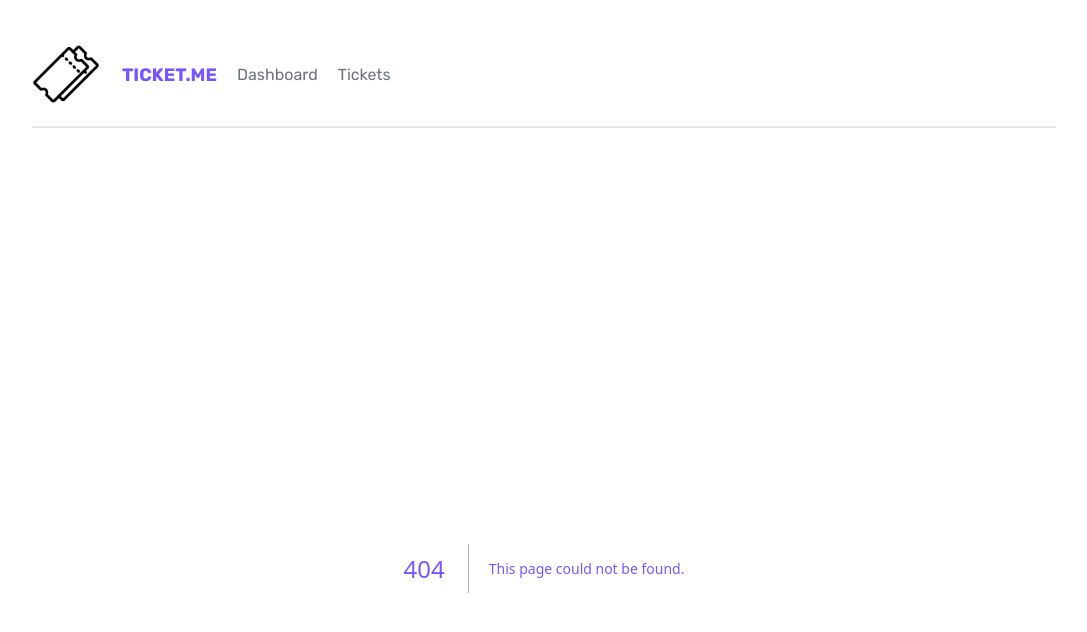
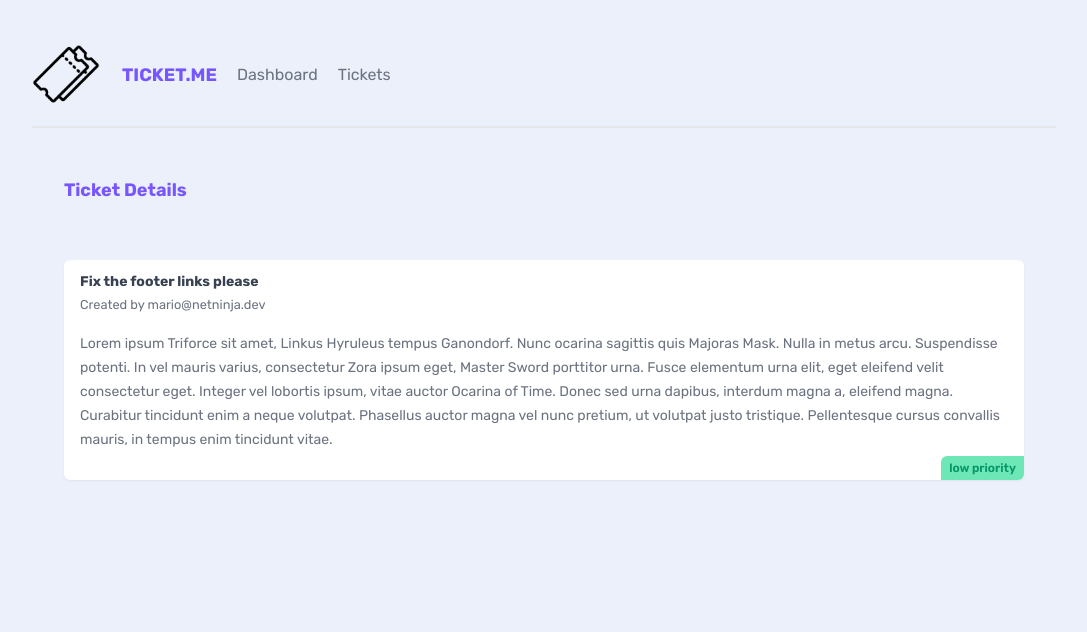
Before and after one commit to sytnikov/ticket-system-nextjs, a Next.js app: page /tickets/1 in a window 1280 px wide. Before the commit this address had no page. Shown: the top 632 px of the page, without its empty margins (96-1183 px from the left). Built offline with nearby package versions, Linux system fonts and the light colour scheme; data requests are answered from the project's data file.

Commit message:
added dynamic segments for separate tickets

```diff
--- a/app/tickets/TicketList.jsx
+++ b/app/tickets/TicketList.jsx
@@ -1,19 +1,22 @@
+import Link from "next/link";
+
 async function getTickets() {
   const res = await fetch("http://localhost:4000/tickets", {
     next: {
-      revalidate: 0
-    }
-  })
+      revalidate: 0,
+    },
+  });
 
-  return res.json()
+  return res.json();
 }
 
 export default async function TicketList() {
-  const tickets = await getTickets()
+  const tickets = await getTickets();
 
   return (
     <>
       {tickets.map((ticket) => (
+        <Link href={`/tickets/${ticket.id}`}>
           <div key={ticket.id} className="card my-5">
             <h3>{ticket.title}</h3>
             <p>{ticket.body.slice(0, 200)}...</p>
@@ -21,10 +24,11 @@
               {ticket.priority} priority
             </div>
           </div>
+        </Link>
       ))}
       {tickets.length === 0 && (
         <p className="text-center">There are no open tickets. yay!</p>
       )}
     </>
-  )
+  );
 }
--- /dev/null
+++ b/app/tickets/[id]/page.jsx
@@ -0,0 +1,28 @@
+async function getTicket(id) {
+  const res = await fetch(`http://localhost:4000/tickets/${id}`, {
+    next: {
+      revalidate: 20,
+    },
+  });
+  return res.json()
+}
+
+export default async function TicketDetails({ params }) {
+  const ticket = await getTicket(params.id);
+
+  return (
+    <main>
+      <nav>
+        <h2>Ticket Details</h2>
+      </nav>
+      <div className="card">
+        <h3>{ticket.title}</h3>
+        <small>Created by {ticket.user_email}</small>
+        <p>{ticket.body}</p>
+        <div className={`pill ${ticket.priority}`}>
+          {ticket.priority} priority
+        </div>
+      </div>
+    </main>
+  )
+}
```
Lines whose indentation alone changed are shown as unchanged.
